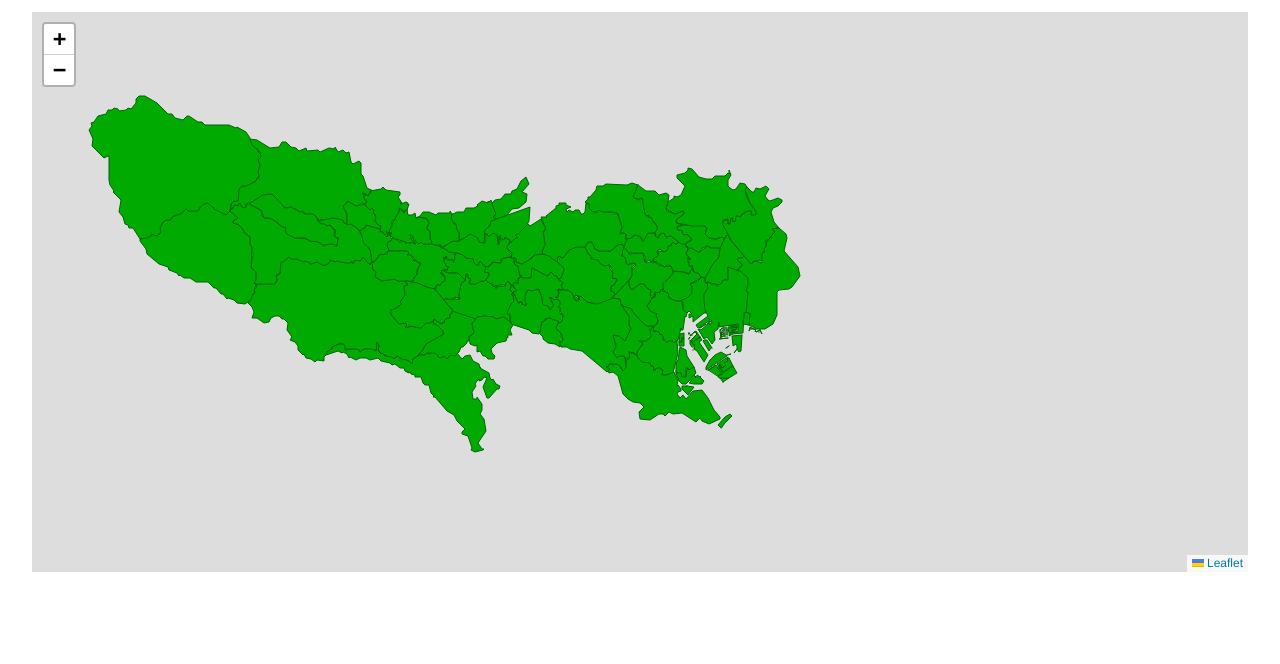
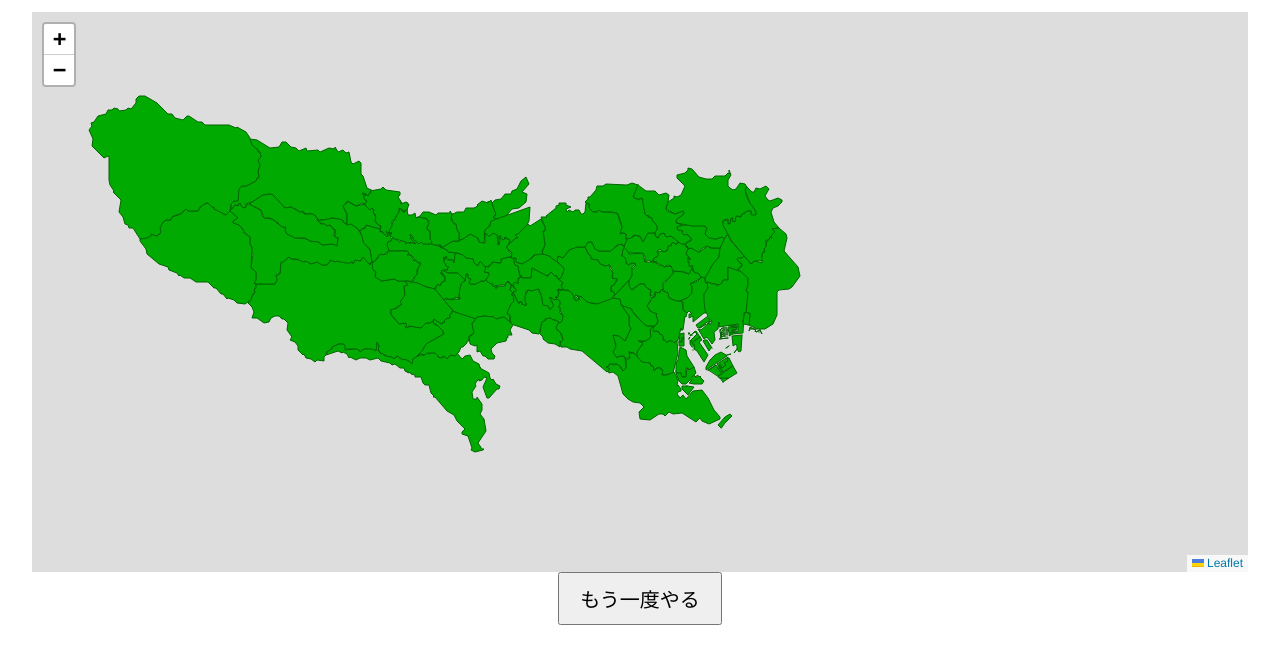
Before and after one commit to kiyoto0722/shikuchoson-game, a plain HTML site: page index.html in a window 1280 px wide. Shown: the part 96-760 px from the top of the page. Drawn offline with nearby package versions, Linux system fonts and the light colour scheme.

Commit message:
Add game over popup to index.html

```diff
--- a/index.html
+++ b/index.html
@@ -23,3 +23,10 @@
 
 </body>
 </html>
+
+<div id="gameoverPopup">
+<div class="popupBox">
+<div id="finalScore"></div>
+<button id="restartBtn">もう一度やる</button>
+</div>
+</div>
```
